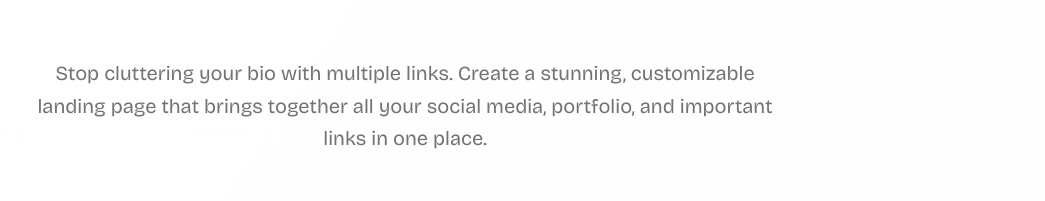
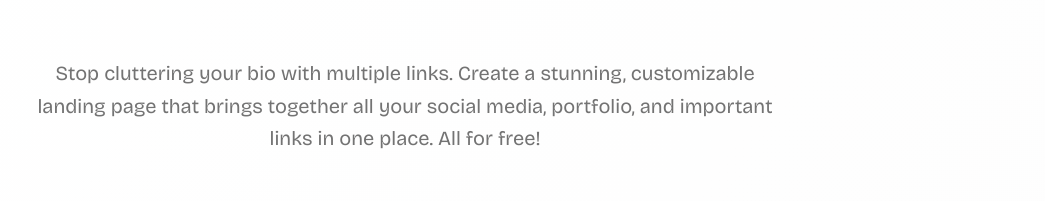
Before and after one commit to JohnEsperancilla-PH/reachoutto.me, a Next.js app: page / in a window 1280 px wide. Shown: the part 376-577 px from the top of the page, without its empty margins (235-1280 px from the left). Built offline with nearby package versions, Linux system fonts and the light colour scheme; no server answers.

Commit message:
Update landing page description to highlight free service offering

```diff
--- a/app/page.tsx
+++ b/app/page.tsx
@@ -45,7 +45,7 @@ export default function Home() {
             <div className="space-y-4">
               <p className="text-base sm:text-lg lg:text-xl text-muted-foreground max-w-2xl lg:max-w-3xl mx-auto leading-relaxed px-4 sm:px-0">
                 Stop cluttering your bio with multiple links. Create a stunning, customizable landing page
-                that brings together all your social media, portfolio, and important links in one place.
+                that brings together all your social media, portfolio, and important links in one place. All for free!
               </p>
             </div>
           </div>
```
